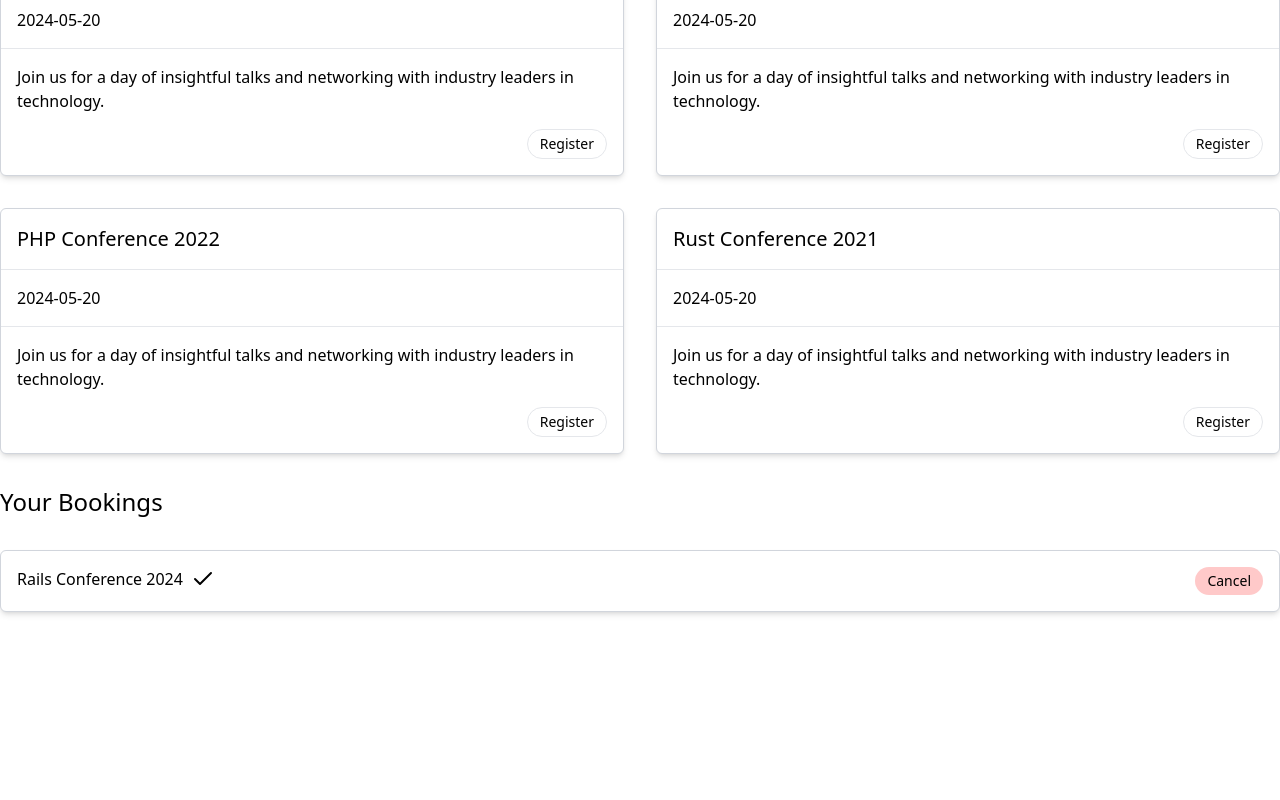
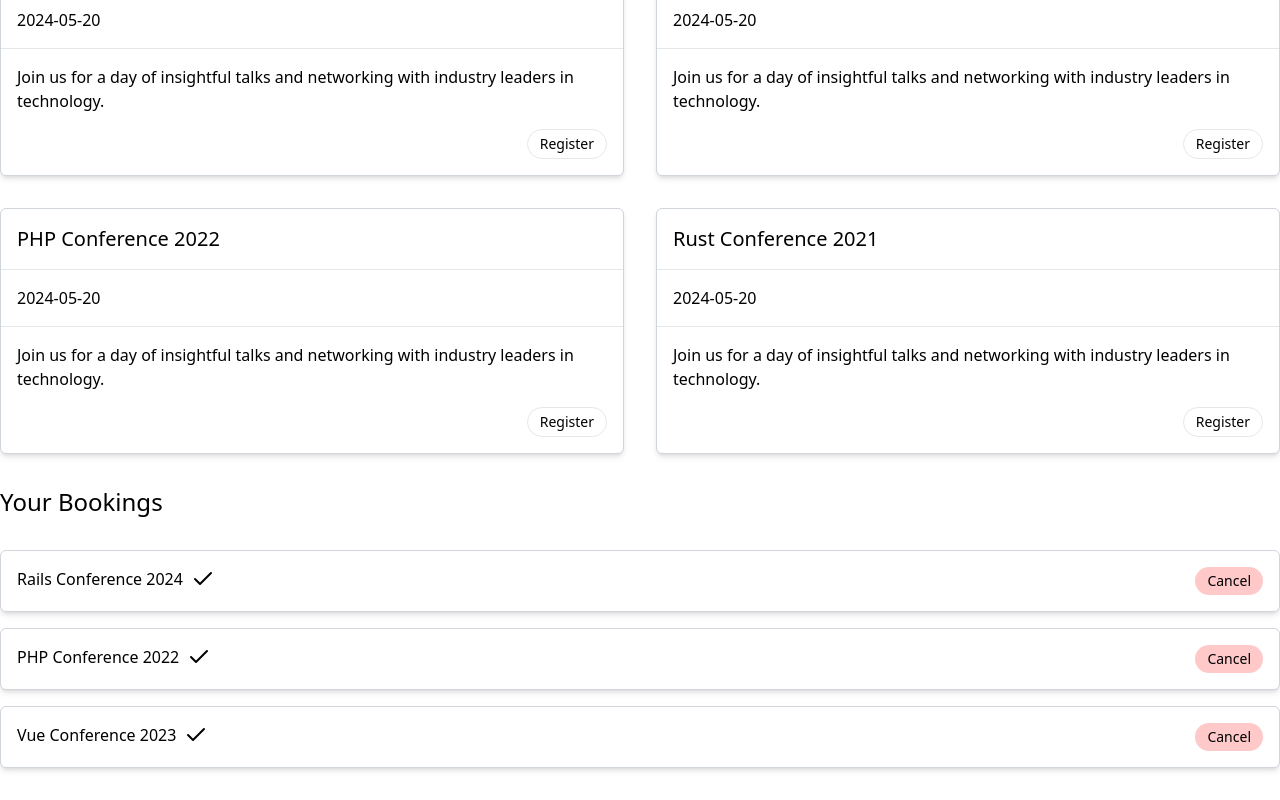
Before and after one commit to japerezd/vue3, a Vue app in the folder event-booking/: page / in a window 1280 px wide. Shown: the part 238-1038 px from the top of the page. Before the commit the page ends 882 px from the top, so only its background shows below. Built offline with nearby package versions, Linux system fonts and the light colour scheme; data requests are answered from the project's data file; the HTML template or start-up script is replaced by a standard one.

Commit message:
Add ErrorCard and retry for bookings

```diff
--- a/event-booking/db.json
+++ b/event-booking/db.json
@@ -31,11 +31,25 @@
   ],
   "bookings": [
     {
-      "id": "1748980986621",
+      "id": "1748981753171",
       "userId": 1,
       "eventId": "1",
       "eventTitle": "Rails Conference 2024",
       "status": "confirmed"
+    },
+    {
+      "id": "1748981756242",
+      "userId": 1,
+      "eventId": "3",
+      "eventTitle": "PHP Conference 2022",
+      "status": "confirmed"
+    },
+    {
+      "id": "1748982091442",
+      "userId": 1,
+      "eventId": "2",
+      "eventTitle": "Vue Conference 2023",
+      "status": "confirmed"
     }
   ]
 }
--- a/event-booking/src/App.vue
+++ b/event-booking/src/App.vue
@@ -5,93 +5,15 @@
     <h1 class="text-4xl font-medium">Event Booking App</h1>
     <h2 class="text-2xl font-medium">All Events</h2>
     <!-- we are taking event argument from EventList and use it here -->
-    <EventList @register="handleRegistration($event)" />
+    <EventList />
 
     <h2 class="text-2xl font-medium">Your Bookings</h2>
-
-    <section class="grid grid-cols-1 gap-4">
-      <template v-if="!isLoading">
-        <BookingItem v-for="booking in bookings" :key="booking.id" :description="booking.eventTitle"
-          :status="booking.status" @cancelled="cancelBooking(booking.id)" />
-      </template>
-      <template v-else>
-        <LoadingBookingItem v-for="i in 4" :key="i" />
-      </template>
-    </section>
+    <BookingList />
   </main>
 </template>
 
 
 <script setup>
-import { onMounted } from 'vue';
 import EventList from '@/components/EventList.vue';
-import BookingItem from '@/components/BookingItem.vue';
-import LoadingBookingItem from '@/components/LoadingBookingItem.vue';
-import useBookings from './composables/useBookings';
-
-const { bookings, isLoading, fetchBookings } = useBookings();
-
-const findBookingById = (id) => bookings.value.findIndex(booking => booking.id === id);
-
-const handleRegistration = async (event) => {
-  if(bookings.value.some((booking) => booking.eventId === event.id && booking.userId === 1)) {
-    alert('You have already registered for this event.');
-    return;
-  }
-
-  const newBooking = {
-    id: Date.now().toString(),
-    userId: 1,
-    eventId: event.id,
-    eventTitle: event.title,
-    status: 'pending',
-  };
-
-  bookings.value.push(newBooking);
-
-  try {
-    const response  = await fetch('http://localhost:3001/bookings', {
-    method: 'POST',
-    headers: {
-      'Content-Type': 'application/json'
-    },
-    body: JSON.stringify({
-      ...newBooking,
-      status: 'confirmed'
-    })
-  });
-
-  if (!response.ok) {
-    throw new Error('Failed to confirm booking');
-  }
-
-  const index = findBookingById(newBooking.id);
-  bookings.value[index] = await response.json();
-  } catch (error) {
-    // handle error
-    console.error('Failed to register for event:', error);
-    bookings.value = bookings.value.filter(b => b.id !== newBooking.id);
-  }
-}
-
-const cancelBooking = async (bookingId) => {
-  const index = findBookingById(bookingId);
-  const originalBooking = bookings.value[index];
-  bookings.value.splice(index, 1);
-
-  try {
-    const response = await fetch(`http://localhost:3001/bookings/${bookingId}`, {
-      method: 'DELETE'
-    });
-
-    if (!response.ok) throw new Error('Booking could not be cancelled');
-  } catch (error) {
-    console.error('Failed to cancel booking:', error);
-    bookings.value.splice(index, 0, originalBooking); // Restore the booking if cancellation fails
-  }
-}
-
-onMounted(() => {
-  fetchBookings();
-});
+import BookingList from './components/BookingList.vue';
 </script>
--- /dev/null
+++ b/event-booking/src/components/BookingList.vue
@@ -0,0 +1,28 @@
+<template>
+  <ErrorCard v-if="error" :retry="fetchBookings">
+    Could not load bookings at the moment. Please try again later.
+  </ErrorCard>
+  <section v-else class="grid grid-cols-1 gap-4">
+    <template v-if="!isLoading">
+      <BookingItem v-for="booking in bookings" :key="booking.id" :description="booking.eventTitle"
+        :status="booking.status" @cancelled="cancelBooking(booking.id)" />
+    </template>
+    <template v-else>
+      <LoadingBookingItem v-for="i in 4" :key="i" />
+    </template>
+  </section>
+</template>
+
+<script setup>
+import { onMounted } from 'vue';
+import BookingItem from '@/components/BookingItem.vue';
+import LoadingBookingItem from '@/components/LoadingBookingItem.vue';
+import useBookings from '../composables/useBookings';
+import ErrorCard from '@/components/ErrorCard.vue';
+
+const { bookings, isLoading, fetchBookings, cancelBooking, error } = useBookings();
+
+onMounted(() => {
+  fetchBookings();
+});
+</script>
--- /dev/null
+++ b/event-booking/src/components/ErrorCard.vue
@@ -0,0 +1,23 @@
+<template>
+  <SectionCard>
+    <div class="space-y-4 items-center flex flex-col">
+      <div class="text-red-500">
+        <slot />
+      </div>
+      <RoundButton v-if="retry" @click="retry">Retry Now</RoundButton>
+    </div>
+  </SectionCard>
+</template>
+
+<script setup>
+import SectionCard from './SectionCard.vue';
+import RoundButton from './RoundButton.vue';
+
+defineProps({
+  retry: {
+    type: Function,
+    required: false
+  }
+});
+
+</script>
--- a/event-booking/src/components/EventList.vue
+++ b/event-booking/src/components/EventList.vue
@@ -1,20 +1,12 @@
 <template>
-  <template v-if="error">
-    <SectionCard>
-      <div class="space-y-4 items-center flex flex-col">
-        <div class="text-red-500">
+  <ErrorCard v-if="error" :retry="fetchEvents">
     Could not load events at the moment. Please try again later.
-        </div>
-        <RoundButton @click="fetchEvents">Retry Now</RoundButton>
-      </div>
-    </SectionCard>
-  </template>
-<template v-else>
-  <section class="grid grid-cols-1 lg:grid-cols-2 gap-8">
+  </ErrorCard>
+  <section v-else class="grid grid-cols-1 lg:grid-cols-2 gap-8">
     <template v-if="!loading">
       <template v-if="events.length">
         <EventCard v-for="event in events" :key="event.id" :title="event.title" :when="event.date"
-          :description="event.description" @register="$emit('register', event)" />
+        :description="event.description" @register="handleRegistration(event)" />
       </template>
 
       <template v-else>
@@ -28,17 +20,16 @@
     </template>
   </section>
 </template>
-</template>
 
 <script setup>
 import { onMounted, ref } from 'vue';
 import LoadingEventCard from '@/components/LoadingEventCard.vue';
 import EventCard from '@/components/EventCard.vue';
-import SectionCard from './SectionCard.vue';
-import RoundButton from './RoundButton.vue';
+import useBookings from '@/composables/useBookings';
+import ErrorCard from '@/components/ErrorCard.vue';
 
-defineEmits(['register']);
 
+const { handleRegistration } = useBookings();
 const events = ref([]);
 const loading = ref(false);
 const error = ref(null);
--- a/event-booking/src/composables/useBookings.js
+++ b/event-booking/src/composables/useBookings.js
@@ -2,16 +2,79 @@
 
 const bookings = ref([]);
 const isLoading = ref(false);
+const error = ref(null);
 
 const fetchBookings = async () => {
   try {
     isLoading.value = true;
+    error.value = null
     const response = await fetch('http://localhost:3001/bookings');
     bookings.value = await response.json();
-  } catch (error) {
-    console.error('Error fetching bookings:', error);
+  } catch (err) {
+    console.error('Error fetching bookings:', err);
+    error.value = err
   } finally {
     isLoading.value = false;
+  }
+}
+
+const findBookingById = (id) => bookings.value.findIndex(booking => booking.id === id);
+
+const handleRegistration = async (event) => {
+  if(bookings.value.some((booking) => booking.eventId === event.id && booking.userId === 1)) {
+    alert('You have already registered for this event.');
+    return;
+  }
+
+  const newBooking = {
+    id: Date.now().toString(),
+    userId: 1,
+    eventId: event.id,
+    eventTitle: event.title,
+    status: 'pending',
+  };
+
+  bookings.value.push(newBooking);
+
+  try {
+    const response  = await fetch('http://localhost:3001/bookings', {
+    method: 'POST',
+    headers: {
+      'Content-Type': 'application/json'
+    },
+    body: JSON.stringify({
+      ...newBooking,
+      status: 'confirmed'
+    })
+  });
+
+  if (!response.ok) {
+    throw new Error('Failed to confirm booking');
+  }
+
+  const index = findBookingById(newBooking.id);
+  bookings.value[index] = await response.json();
+  } catch (error) {
+    // handle error
+    console.error('Failed to register for event:', error);
+    bookings.value = bookings.value.filter(b => b.id !== newBooking.id);
+  }
+}
+
+const cancelBooking = async (bookingId) => {
+  const index = findBookingById(bookingId);
+  const originalBooking = bookings.value[index];
+  bookings.value.splice(index, 1);
+
+  try {
+    const response = await fetch(`http://localhost:3001/bookings/${bookingId}`, {
+      method: 'DELETE'
+    });
+
+    if (!response.ok) throw new Error('Booking could not be cancelled');
+  } catch (error) {
+    console.error('Failed to cancel booking:', error);
+    bookings.value.splice(index, 0, originalBooking); // Restore the booking if cancellation fails
   }
 }
 
@@ -19,6 +82,9 @@
   return {
     bookings,
     isLoading,
-    fetchBookings
+    fetchBookings,
+    handleRegistration,
+    cancelBooking,
+    error
   }
 }
```
Lines whose indentation alone changed are shown as unchanged.
